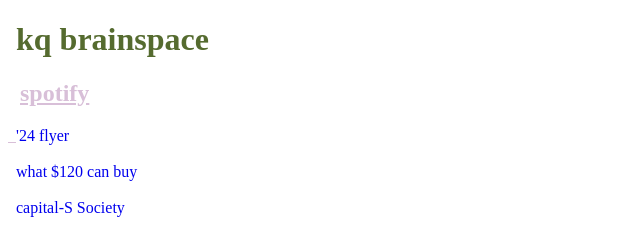
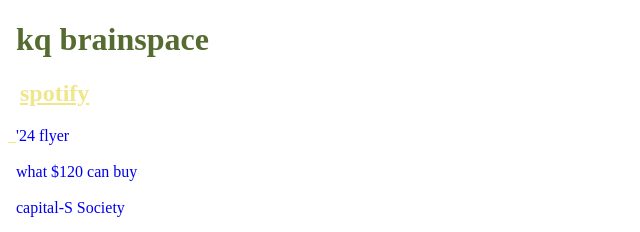
Before and after one commit to k3qing/kqbrainspace, a plain HTML site: page index.html in a window 1280 px wide. Shown: the top 232 px of the page, 0-640 px from the left. Drawn offline with Linux system fonts and the light colour scheme.

Commit message:
Update index.html

```diff
--- a/index.html
+++ b/index.html
@@ -6,7 +6,7 @@
 
 	<body>
 		<h1 style= "color: DarkOliveGreen"> &nbsp;kq brainspace</h1>
-		<h2> &nbsp; <a href= "https://open.spotify.com/user/d46hzid2vqvts1aw22oykodgg?si=b9fd16c4d23a4558" style= "color: thistle"> spotify </h2>
+		<h2> &nbsp; <a href= "https://open.spotify.com/user/d46hzid2vqvts1aw22oykodgg?si=b9fd16c4d23a4558" style= "color: khaki"> spotify </h2>
 
 
 	<head>
```
